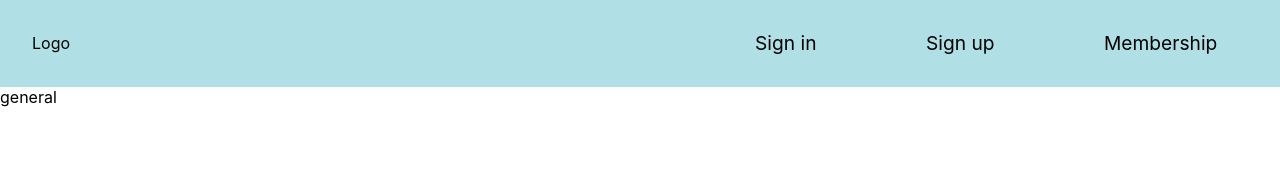
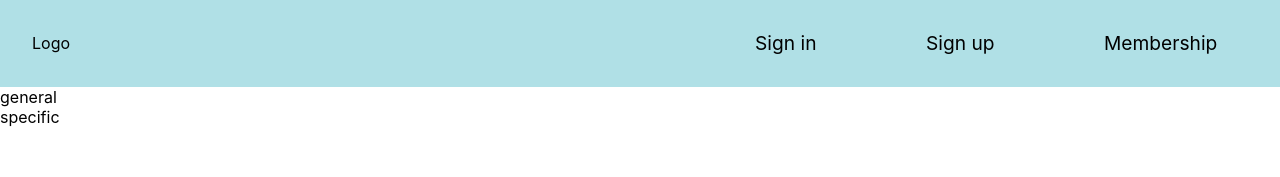
Before and after one commit to FilipyTav/Anon_chat, a React (Create React App) app in the folder client/: page / in a window 1280 px wide. Shown: the top 177 px of the page. Built offline with nearby package versions, Linux system fonts and the light colour scheme.

Commit message:
Setup for showing single board - client

```diff
--- a/client/src/App.tsx
+++ b/client/src/App.tsx
@@ -1,20 +1,45 @@
-import { FC, ReactElement } from "react";
+import { FC, ReactElement, useEffect, useState } from "react";
 
 import "./styles/App.scss";
 
+import { BoardType } from "./helpers/types";
+
 import Boards from "./components/Boards_menu";
 import Navbar from "./components/Navbar";
+import Board from "./components/Board";
+
+// All the main boards
+// will change later to get from database
+const boards: BoardType[] = [
+    {
+        name: "general",
+        messages: [],
+    },
+    {
+        name: "specific",
+        messages: [],
+    },
+];
 
 interface Props {}
 
-const current_board = null;
+const App: FC<Props> = (): ReactElement => {
+    const [current_board, set_current_board] = useState<BoardType | null>(null);
 
-const App: FC<Props> = (): ReactElement => {
+    useEffect(() => {
+        // See if loads a board
+        set_current_board(null);
+    }, []);
+
     return (
         <>
             <Navbar />
 
-            {current_board ? <>Nope</> : <Boards />}
+            {current_board ? (
+                <Board data={current_board} />
+            ) : (
+                <Boards boards={boards} />
+            )}
         </>
     );
 };
--- /dev/null
+++ b/client/src/components/Board.tsx
@@ -0,0 +1,18 @@
+import { FC, ReactElement } from "react";
+
+import { BoardType } from "../helpers/types";
+
+interface Props {
+    data: BoardType;
+}
+
+const Board: FC<Props> = ({ data }): ReactElement => {
+    return (
+        <main>
+            <div>{data.name}</div>
+            single board
+        </main>
+    );
+};
+
+export default Board;
--- a/client/src/components/Boards_menu.tsx
+++ b/client/src/components/Boards_menu.tsx
@@ -1,22 +1,15 @@
 import { FC, ReactElement } from "react";
 
-import { Board } from "../helpers/types";
+import { BoardType } from "../helpers/types";
 
-interface Props {}
+interface Props {
+    boards: BoardType[];
+}
 
-// All the main boards
-// will change later to get from database
-const boards: Board[] = [
-    {
-        name: "general",
-        messages: [],
-    },
-];
-
-const Boards: FC<Props> = (): ReactElement => {
+const Boards: FC<Props> = ({ boards }): ReactElement => {
     return (
-        <main>
-            {boards.map((board: Board) => {
+        <main className="boards">
+            {boards.map((board: BoardType) => {
                 return (
                     <div className="board" key={board.name}>
                         {board.name}
```
Also changed, not shown: client/src/helpers/types.tsx (+5 -5 lines).
